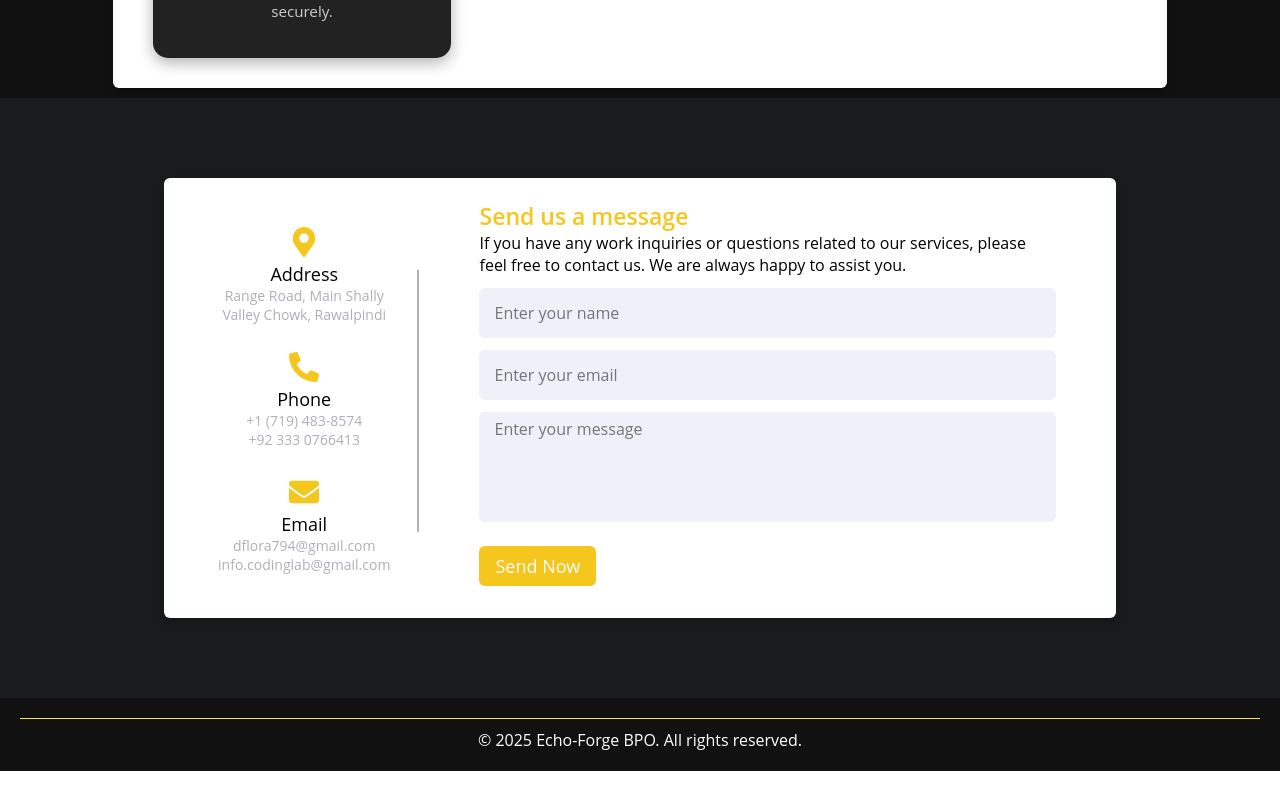
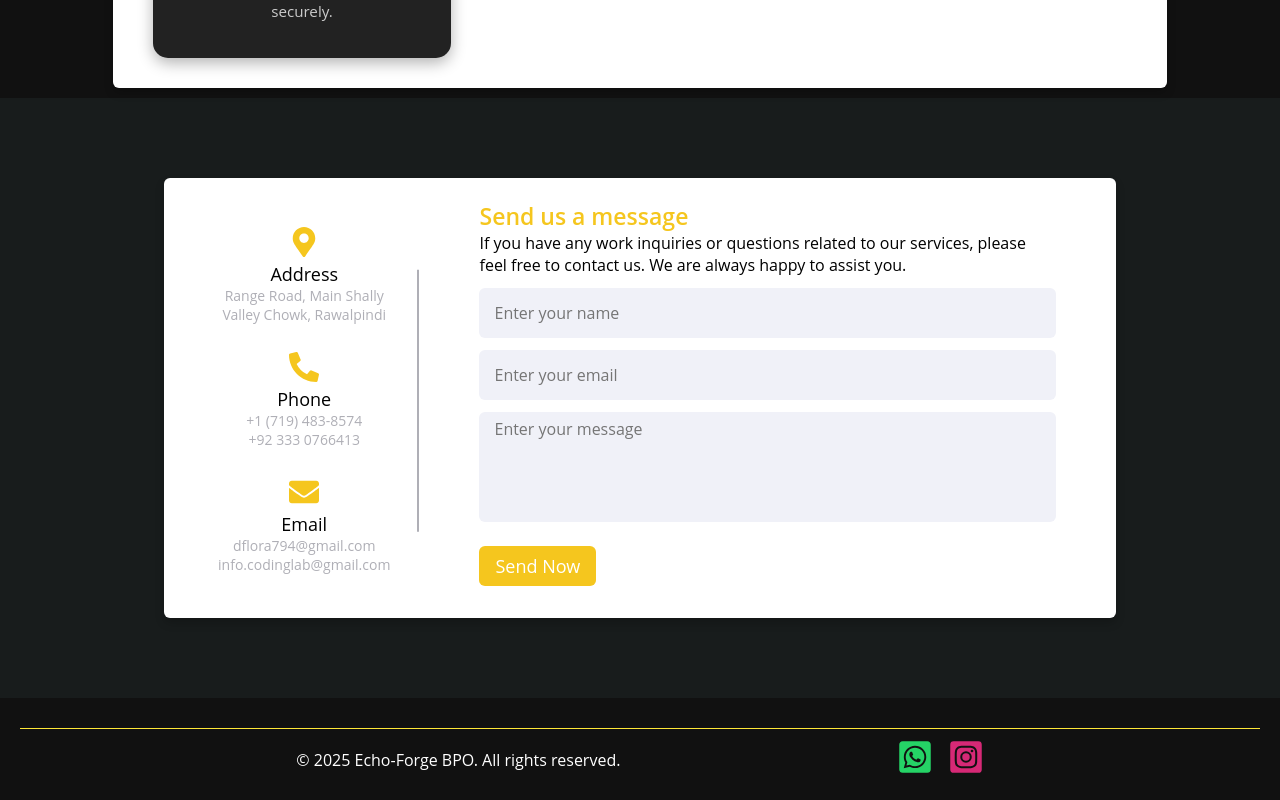
Before and after one commit to gulfarazkhanniazi/echoforge-bpo, a Next.js app: page / in a window 1280 px wide. Shown: the part 3991-4791 px from the top of the page. Before the commit the page ends 4762 px from the top, so only its background shows below. Built offline with nearby package versions, Linux system fonts and the light colour scheme.

Commit message:
Add Social Icons

```diff
--- a/app/components/Footer.js
+++ b/app/components/Footer.js
@@ -1,13 +1,36 @@
-// components/Footer.js
 "use client";
 import React from "react";
+import { FaWhatsappSquare, FaInstagramSquare } from "react-icons/fa";
 
 export default function Footer() {
   return (
     <footer className="footer">
       <div className="footer-bottom">
         <hr />
-        <p>© {new Date().getFullYear()} Echo-Forge BPO. All rights reserved.</p>
+        <div className="footer-content">
+          <p>© {new Date().getFullYear()} Echo-Forge BPO. All rights reserved.</p>
+          <div className="footer-icons">
+            <a
+              href="https://wa.me/17194838574"
+              target="_blank"
+              rel="noopener noreferrer"
+              className="footer-icon whatsapp"
+              aria-label="Chat on WhatsApp"
+            >
+              <FaWhatsappSquare size={36} />
+            </a>
+
+            <a
+              href="https://www.instagram.com/echoforge_bpo_"
+              target="_blank"
+              rel="noopener noreferrer"
+              className="footer-icon instagram"
+              aria-label="Visit our Instagram"
+            >
+              <FaInstagramSquare size={36} />
+            </a>
+          </div>
+        </div>
       </div>
     </footer>
   );
--- a/app/globals.css
+++ b/app/globals.css
@@ -743,7 +743,6 @@ header {
 }
 
 /* //////////////////////////////          Footer        ///////////////////////////////////// */
-
 .footer {
   background-color: var(--bg-color);
   color: #fff;
@@ -751,15 +750,51 @@ header {
   font-family: 'Arial', sans-serif;
 }
 
-.footer-bottom {
-  text-align: center;
+.footer-content {
+  display: flex;
+  justify-content: space-evenly;
+  align-items: center;
+  flex-wrap: wrap;
+}
+
+.footer-icons {
+  display: flex;
+  gap: 15px;
+}
+
+/* WhatsApp Icon */
+.footer-icon.whatsapp {
+  color: #25D366;
+  transition: transform 0.3s ease, filter 0.3s ease;
+}
+
+.footer-icon.whatsapp:hover {
+  transform: translateY(-3px) scale(1.15);
+  filter: brightness(1.3);
+}
+
+/* Instagram Gradient */
+.footer-icon.instagram {
+  color: #d62976;
+  /* background: linear-gradient(45deg, #feda75, #fa7e1e, #d62976, #962fbf, #4f5bd5);
+  -webkit-background-clip: text;
+  -webkit-text-fill-color: transparent; */
+  transition: transform 0.3s ease, filter 0.3s ease;
+}
+
+.footer-icon.instagram:hover {
+  transform: translateY(-3px) scale(1.15);
+  filter: brightness(1.2);
 }
 
 .footer-bottom hr {
   border: none;
   border-top: 1px solid var(--hover-color);
-  margin-bottom: 10px;
+  margin: 10px auto;
+
 }
+
+
 
 /* ///////////////////////           Counter                 ////////////////////////////// */
 
```
